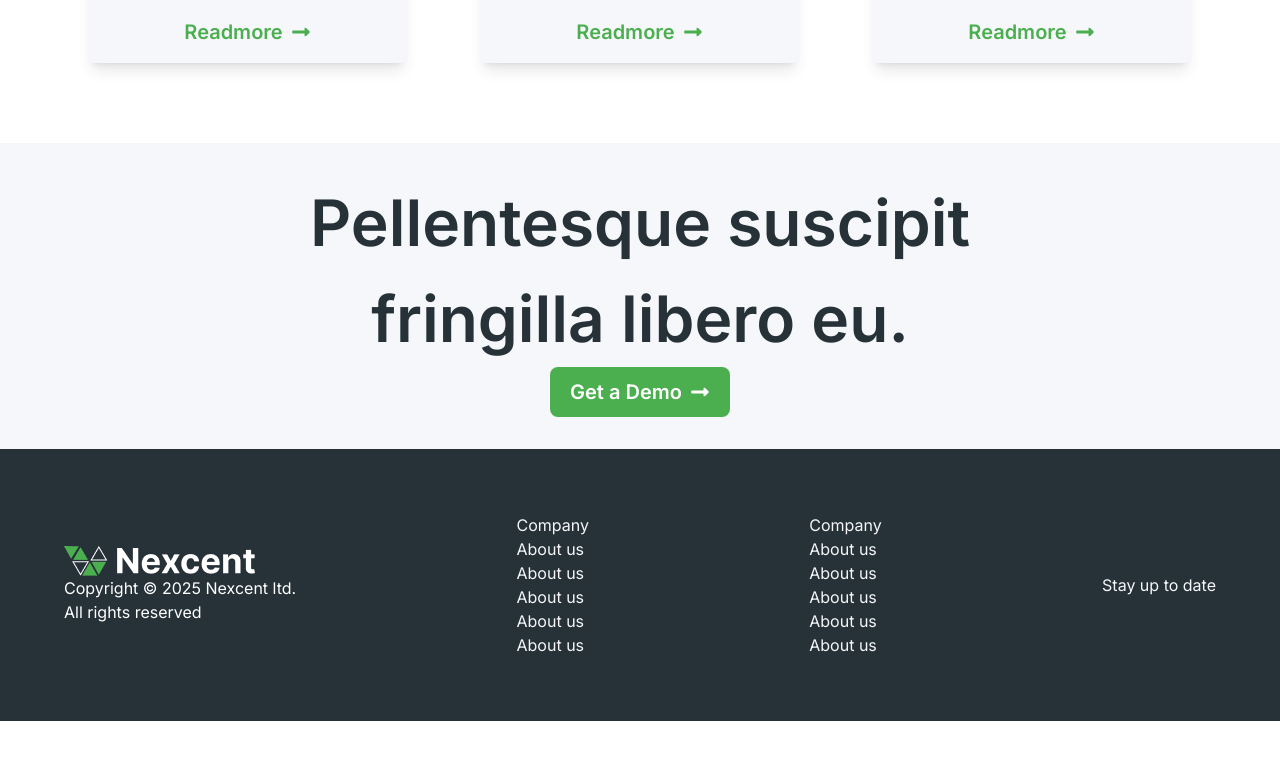
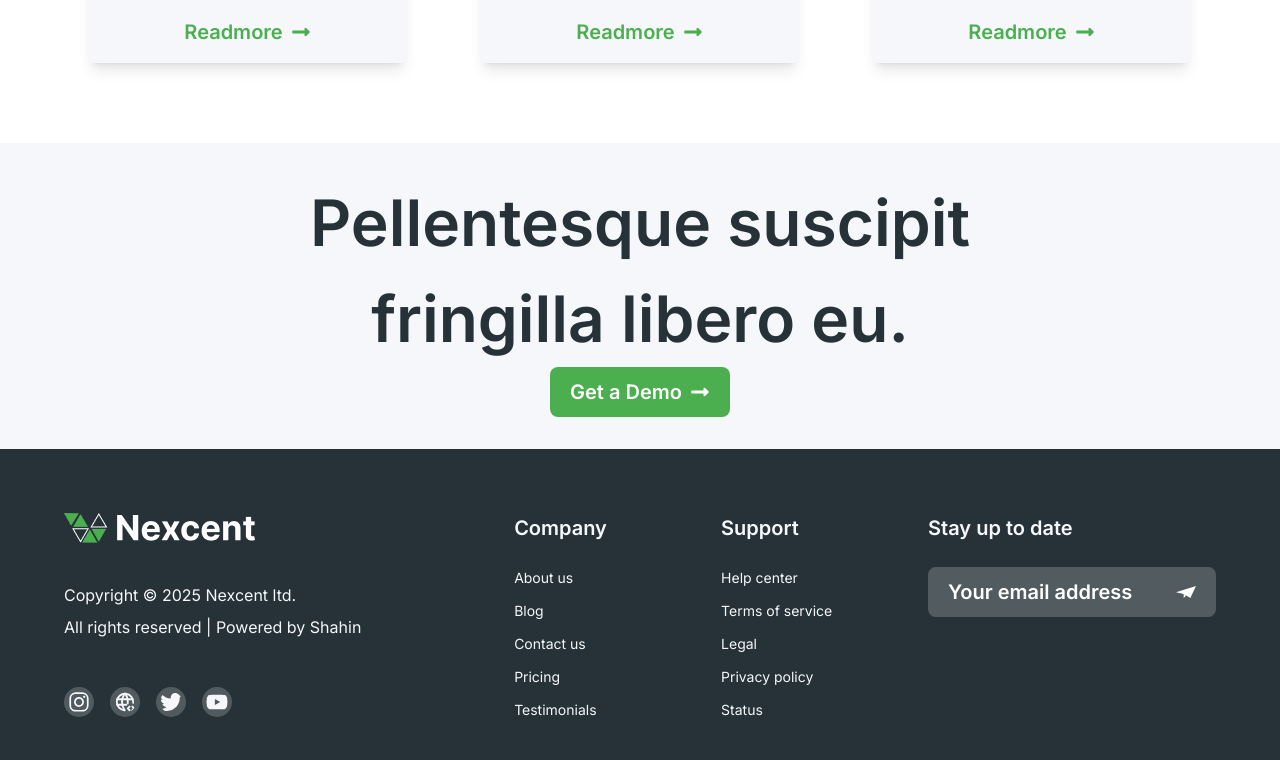
Before and after one commit to ashrafshahin/nexcent, a React (Vite) app: page / in a window 1280 px wide. Shown: the part 3786-4546 px from the top of the page. Before the commit the page ends 4507 px from the top, so only its background shows below. Built offline with nearby package versions, Linux system fonts and the light colour scheme.

Commit message:
Footer Done

```diff
--- a/src/components/contact/Contact.jsx
+++ b/src/components/contact/Contact.jsx
@@ -10,9 +10,9 @@ const Contact = () => {
           <Container>
               <div className='text-center'>
                   <h2 className='w-[887px] mx-auto font-semibold text-[64px] text-[#263238]'>Pellentesque suscipit <br /> fringilla libero eu.</h2>
-                  <Button>
+          <Button className='inline-block'>
                       <div className='flex justify-center items-center'>
-                          <p className=' font-semibold text-[20px] text-white mr-2 '>Get a Demo</p>
+                          <p className=' font-semibold text-[20px] text-white mr-2  '>Get a Demo</p>
                         < FaLongArrowAltRight className='text-white font-semibold text-[20px]' />
                     </div>
                   </Button>
--- a/src/components/footer/Footer.jsx
+++ b/src/components/footer/Footer.jsx
@@ -1,40 +1,59 @@
 import React from 'react'
 import Container from '../layouts/Container'
+import Button from '../layouts/Button';
+
+import { FaInstagram, FaTwitter, FaYoutube } from "react-icons/fa";
+import { TbWorldCode } from "react-icons/tb";
+import { SiMinutemailer } from "react-icons/si";
 
 import logo2 from "../images/logo2.png"
 
 const Footer = () => {
   return (
-      <div className='py-[64px] bg-[#263238] font-primary text-[#F5F7FA]'>
+      <div className='py-[64px] bg-[#263238] font-primary text-[#F5F7FA] '>
           <Container>
-              <div className='md:flex justify-between items-center'>
-                  <div className='text-white'>
-                      <img src={logo2} alt="" />
+              <div className='md:flex justify-between'>
+                  <div className='w-[35%]'>
+                      <img className='mb-10' src={logo2} alt="" />
                       <p>Copyright © 2025 Nexcent ltd.</p>
-                      <p>All rights reserved</p>
+                      <p className='py-2'>All rights reserved | Powered by Shahin</p>
+                      <div className='flex items-center mt-10'>
+                          <FaInstagram className='bg-white/20 p-1 rounded-2xl mr-4 text-[30px]'/>
+                          <TbWorldCode className='bg-white/20 p-1 rounded-2xl mr-4 text-[30px]'/>
+                          <FaTwitter className='bg-white/20 p-1 rounded-2xl mr-4 text-[30px]'/>
+                          <FaYoutube className='bg-white/20 p-1 rounded-2xl mr-4 text-[30px]'/>
+
+                      </div>
                   </div>
-                  <div>
-                      <h3>Company</h3>
+                  <div className=''>
+                      <h3 className='w-[160px] font-semibold text-[20px] mb-6'>Company</h3>
                       <ul>
-                          <li><a href="">About us</a></li>
-                          <li><a href="">About us</a></li>
-                          <li><a href="">About us</a></li>
-                          <li><a href="">About us</a></li>
-                          <li><a href="">About us</a></li>
+                          <li className='w-[160px] text-[14px] mb-3'><a href="">About us</a></li>
+                          <li className='w-[160px] text-[14px] mb-3'><a href="">Blog</a></li>
+                          <li className='w-[160px] text-[14px] mb-3'><a href="">Contact us</a></li>
+                          <li className='w-[160px] text-[14px] mb-3'><a href="">Pricing</a></li>
+                          <li className='w-[160px] text-[14px] mb-3'><a href="">Testimonials</a></li>
                       </ul>
                   </div>
-                  <div>
-                      <h3>Company</h3>
+                  <div className=''>
+                      <h3 className='w-[160px] font-semibold text-[20px] mb-6'>Support</h3>
                       <ul>
-                          <li><a href="">About us</a></li>
-                          <li><a href="">About us</a></li>
-                          <li><a href="">About us</a></li>
-                          <li><a href="">About us</a></li>
-                          <li><a href="">About us</a></li>
+                          <li className='w-[160px] text-[14px] mb-3'><a href="">Help center</a></li>
+                          <li className='w-[160px] text-[14px] mb-3'><a href="">Terms of service</a></li>
+                          <li className='w-[160px] text-[14px] mb-3'><a href="">Legal</a></li>
+                          <li className='w-[160px] text-[14px] mb-3'><a href="">Privacy policy</a></li>
+                          <li className='w-[160px] text-[14px] mb-3'><a href="">Status</a></li>
                       </ul>
                   </div>
-                  <div>
-                      <h4>Stay up to date</h4>
+                  <div className='w-[25%]'>
+                      <h4 className='w-[160px] font-semibold text-[20px] mb-6'>Stay up to date</h4>
+                      <Button className='bg-white/20'>
+                          <div className='flex justify-between items-center '>
+                              <p className=' font-semibold text-[20px] text-white mr-2 '>Your email address</p>
+                              <SiMinutemailer className='text-white font-semibold text-[20px]' />
+                          </div>
+                      </Button>
+
                   </div>
               </div>
 
--- a/src/components/layouts/Button.jsx
+++ b/src/components/layouts/Button.jsx
@@ -2,7 +2,7 @@ import React from 'react'
 
 const Button = ({children,className}) => {
   return (
-    <div className={`${className} bg-primary text-white px-[20px] py-[10px] rounded-lg inline-block`}>{children}</div>
+    <div className={`${className} bg-primary text-white px-[20px] py-[10px] rounded-lg`}>{children}</div>
   )
 }
 // inline-block to keep it into appropriate space not taking full width
```
